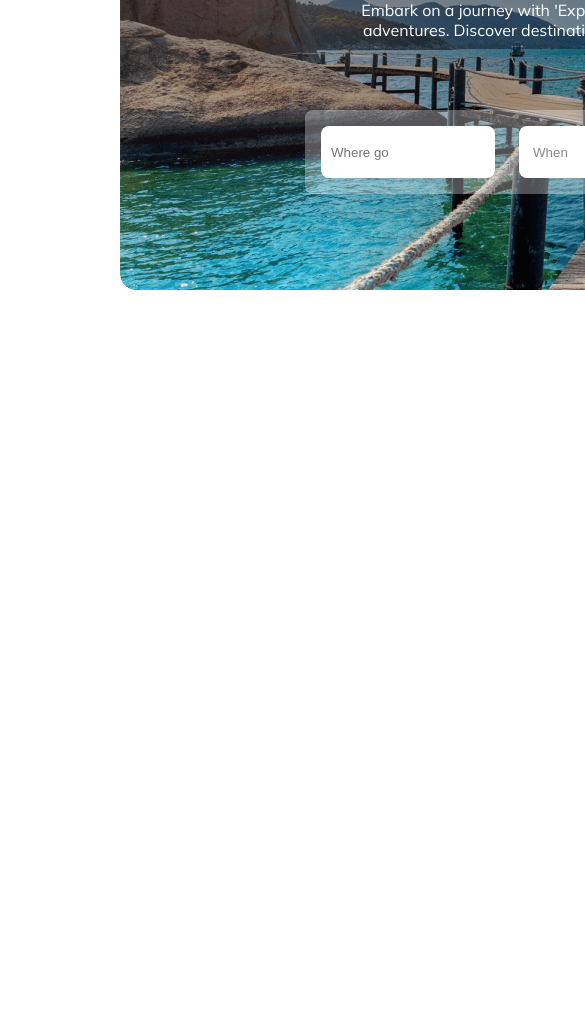
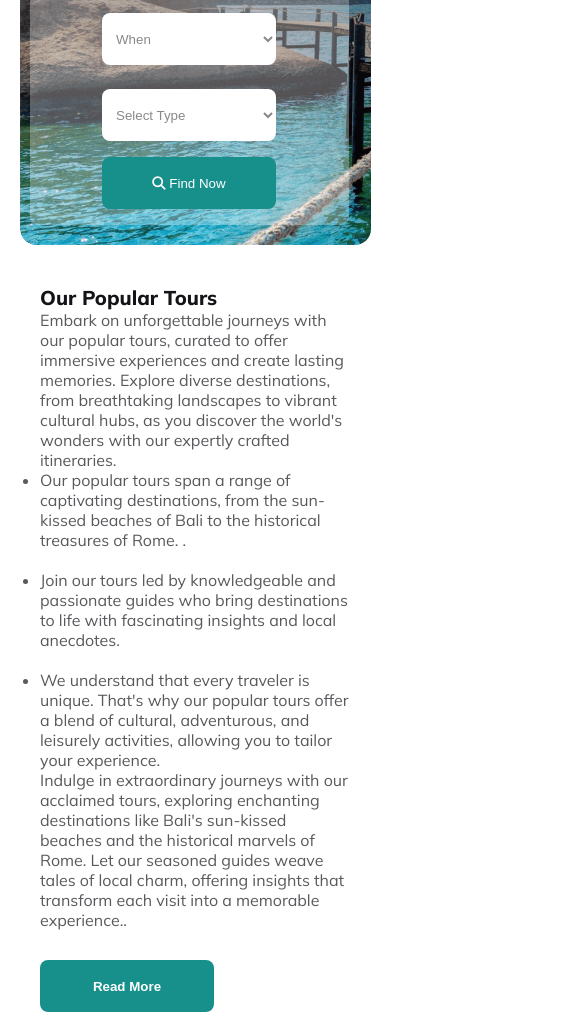
Before and after one commit to redowan114944/B9A2, a plain HTML site: page index.html in a window 390 px wide. Shown: the part 260-1289 px from the top of the page, 585 px wide, since content can reach past the window. Before the commit the page ends 844 px from the top, so only its background shows below. Drawn offline with Linux system fonts and the light colour scheme.

Commit message:
first and second responsive done

```diff
--- a/index.html
+++ b/index.html
@@ -6,12 +6,13 @@
     <meta name="viewport" content="width=device-width, initial-scale=1.0">
     <title>Travel Website</title>
     <link rel="stylesheet" href="styles/style.css">
+    <link rel="stylesheet" href="styles/responsive.css">
     <link rel="preconnect" href="https://fonts.googleapis.com">
     <link rel="preconnect" href="https://fonts.gstatic.com" crossorigin>
     <link
         href="https://fonts.googleapis.com/css2?family=Inter:wght@100;400;700&family=Merriweather:wght@400;700;900&family=Mulish:wght@200;300;400;500;600;700;800;900&family=Work+Sans:wght@100;400;600;700;800&display=swap"
         rel="stylesheet">
-        <script src="https://kit.fontawesome.com/9a780eae57.js" crossorigin="anonymous"></script>
+    <script src="https://kit.fontawesome.com/9a780eae57.js" crossorigin="anonymous"></script>
 </head>
 
 <body>
@@ -32,32 +33,50 @@
         <section class="first-part">
             <div class="first-part-des">
                 <h1 class="first-part-h1">Explore Your Travel</h1>
-                <p class="first-part-para">Embark on a journey with 'Explore Your Travel,' where every click opens the door to a world of
+                <p class="first-part-para">Embark on a journey with 'Explore Your Travel,' where every click opens the
+                    door to a world of
                     adventures. Discover destinations, plan your escapes, and let the wanderlust in you unfold its
                     wings.</p>
             </div>
 
             <div class="form-part">
-                <input style="color: rgba(19, 19, 24, 0.50);;" placeholder="Where go" type="text">
+                <input style="color: rgba(19, 19, 24, 0.50);;" placeholder="   Where go" type="text">
                 <div class="add-arrow">
 
                     <form action="/action_page.php">
 
                         <select id="cars" name="cars">
-                          <option value="">When</option>
+                            <option value="">When</option>
                         </select>
 
-                      </form>
+                    </form>
+
                     <form action="/action_page.php">
 
                         <select id="cars" name="cars">
-                          <option value="">Select Type</option>
+                            <option value="">Select Type</option>
                         </select>
 
-                      </form>
+                    </form>
                 </div>
                 <button class="find-now-btn"><i class="fa-solid fa-magnifying-glass"></i> Find Now</button>
             </div>
+        </section>
+
+        <section class="second-part">
+            <div class="second-part-des">
+                <h1>Our Popular Tours</h1>
+                <p>Embark on unforgettable journeys with our popular tours, curated to offer immersive experiences and create lasting memories. Explore diverse destinations, from breathtaking landscapes to vibrant cultural hubs, as you discover the world's wonders with our expertly crafted itineraries.</p>
+                <ul>
+                    <li>Our popular tours span a range of captivating destinations, from the sun-kissed beaches of Bali to the historical treasures of Rome. .</li>
+                    <br>
+                    <li>Join our tours led by knowledgeable and passionate guides who bring destinations to life with fascinating insights and local anecdotes. </li><br>
+                    <li>We understand that every traveler is unique. That's why our popular tours offer a blend of cultural, adventurous, and leisurely activities, allowing you to tailor your experience. </li>
+                </ul>
+                <p>Indulge in extraordinary journeys with our acclaimed tours, exploring enchanting destinations like Bali's sun-kissed beaches and the historical marvels of Rome. Let our seasoned guides weave tales of local charm, offering insights that transform each visit into a memorable experience..</p>
+                <button class="read-btn">Read More</button>
+            </div>
+            <img src="Images/Rectangle 4.png" alt="">
         </section>
     </header>
     <main></main>
--- /dev/null
+++ b/styles/responsive.css
@@ -0,0 +1,71 @@
+@media only screen and (max-width: 600px) {
+    .first-part {
+        width: 90%;
+        /* padding: 0 10px; */
+        /* Adjust padding as needed */
+    }
+
+    .form-part {
+        display: flex;
+        width: 287px;
+        padding: 16px;
+        flex-direction: column;
+        align-items: center;
+        gap: 16px;
+        margin-bottom: 10px;
+        margin-top: 10px;
+
+    }
+
+    .add-arrow {
+        justify-content: center;
+        text-align: center;
+        align-items: center;
+        flex-direction: column;
+
+    }
+
+    .first-part-h1 {
+        color: #131318;
+        text-align: center;
+        font-size: 20px;
+        font-weight: 800;
+        padding-top: 30px;
+    }
+
+    .first-part-para {
+        padding-left: 10px;
+        padding-right: 10px;
+        padding-bottom: 5px;
+        color: #FFF;
+        text-align: center;
+        font-size: 14px;
+        font-weight: 400;
+    }
+
+    .second-part {
+        flex-direction: column;
+        padding: 20px;
+    }
+
+    .second-part img {
+        width: 335px;
+        height: 342px;
+
+    }
+
+    .second-part h1 {
+        color: #131318;
+        text-align: start;
+        font-size: 20px;
+        font-weight: 800;
+    }
+
+    .second-part-des {
+        max-width: 540px;
+        color: rgba(19, 19, 24, 0.70);
+        font-size: 16px;
+        font-weight: 400;
+        padding: 20px;
+    }
+}
--- a/styles/style.css
+++ b/styles/style.css
@@ -1,12 +1,11 @@
 * {
     margin: 0;
     padding: 0;
-    box-sizing: border-box;
+    /* box-sizing: border-box; */
 }
 
 body {
     font-family: 'Mulish';
-    margin: 50px 120px;
 }
 
 header {
@@ -62,6 +61,8 @@ header {
     border-radius: 16px;
     text-align: center;
     margin: auto;
+    align-items: center;
+    justify-content: center;
 }
 
 .form-part {
@@ -86,7 +87,7 @@ header {
     border: 0;
     gap: 24px;
     text-align: left;
-    padding-left: 10px;
+    /* padding-left: 10px; */
 }
 
 .find-now-btn {
@@ -119,6 +120,7 @@ select {
     /* box-sizing: border-box; Include padding in the total width */
     /* padding: 105px 180px; */
 }
+
 .first-part-h1 {
     color: #FFF;
     font-size: 64px;
@@ -138,3 +140,46 @@ select {
     padding-right: 240px;
     padding-bottom: 40px;
 }
+
+.read-btn {
+    width: 174px;
+    height: 52px;
+    border-radius: 8px;
+    background: #17908c;
+    border: 0;
+    color: #FFF;
+    font-weight: 800;
+    margin-top: 30px;
+}
+
+.second-part {
+    display: flex;
+    /* margin: auto; */
+    margin-top: 100px;
+    padding: 100px 180px 100px 180px;
+    margin: auto;
+    text-align: start;
+    align-items: center;
+    justify-content: space-between;
+}
+
+.second-part img {
+    width: 540px;
+    height: 550px;
+    /* padding-right: 120px; */
+}
+
+.second-part h1 {
+    color: #131318;
+    text-align: center;
+    font-size: 40px;
+    font-weight: 800;
+}
+
+.second-part-des {
+    max-width: 540px;
+    color: rgba(19, 19, 24, 0.70);
+    font-size: 16px;
+    font-weight: 400;
+    padding: 20px;
+}
```
